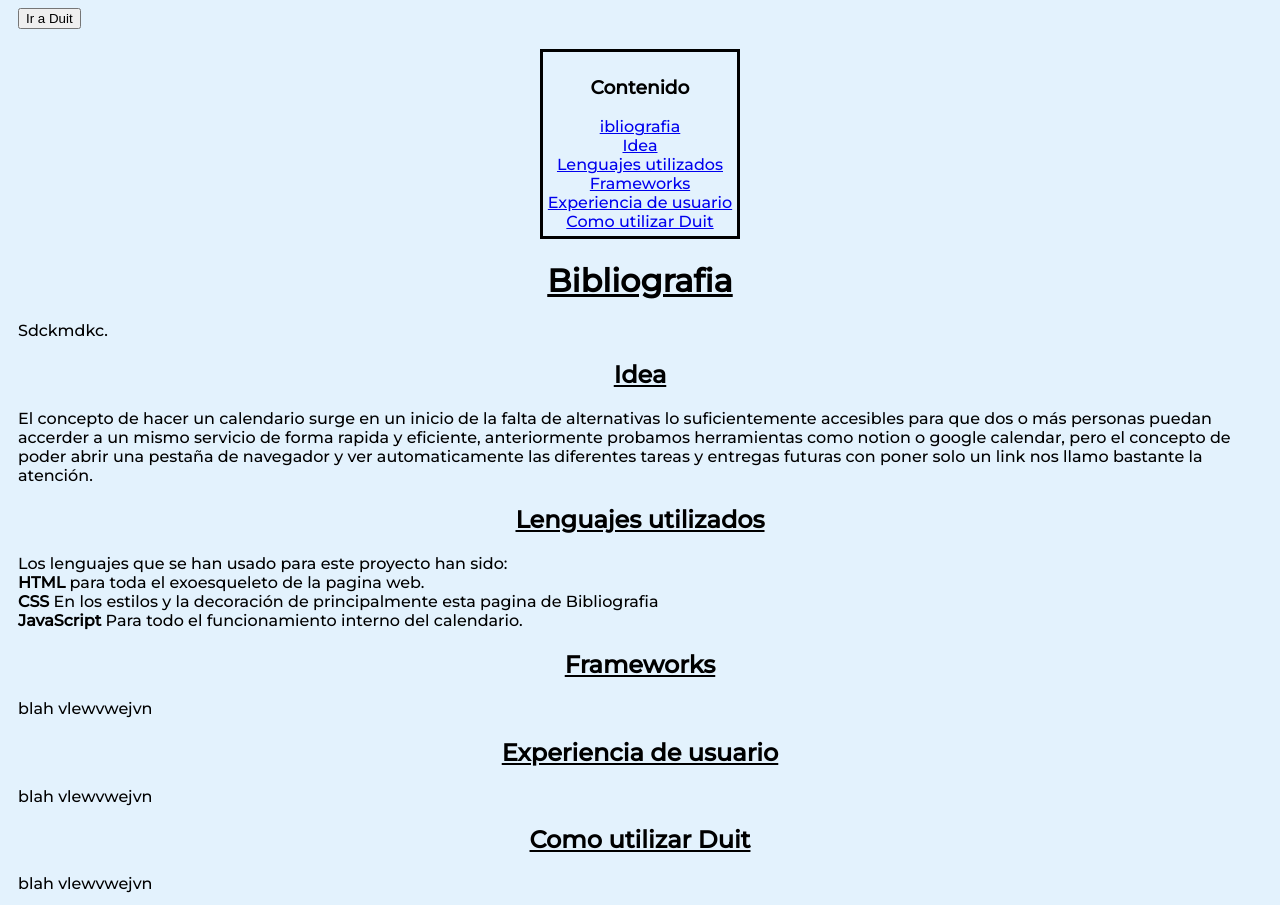
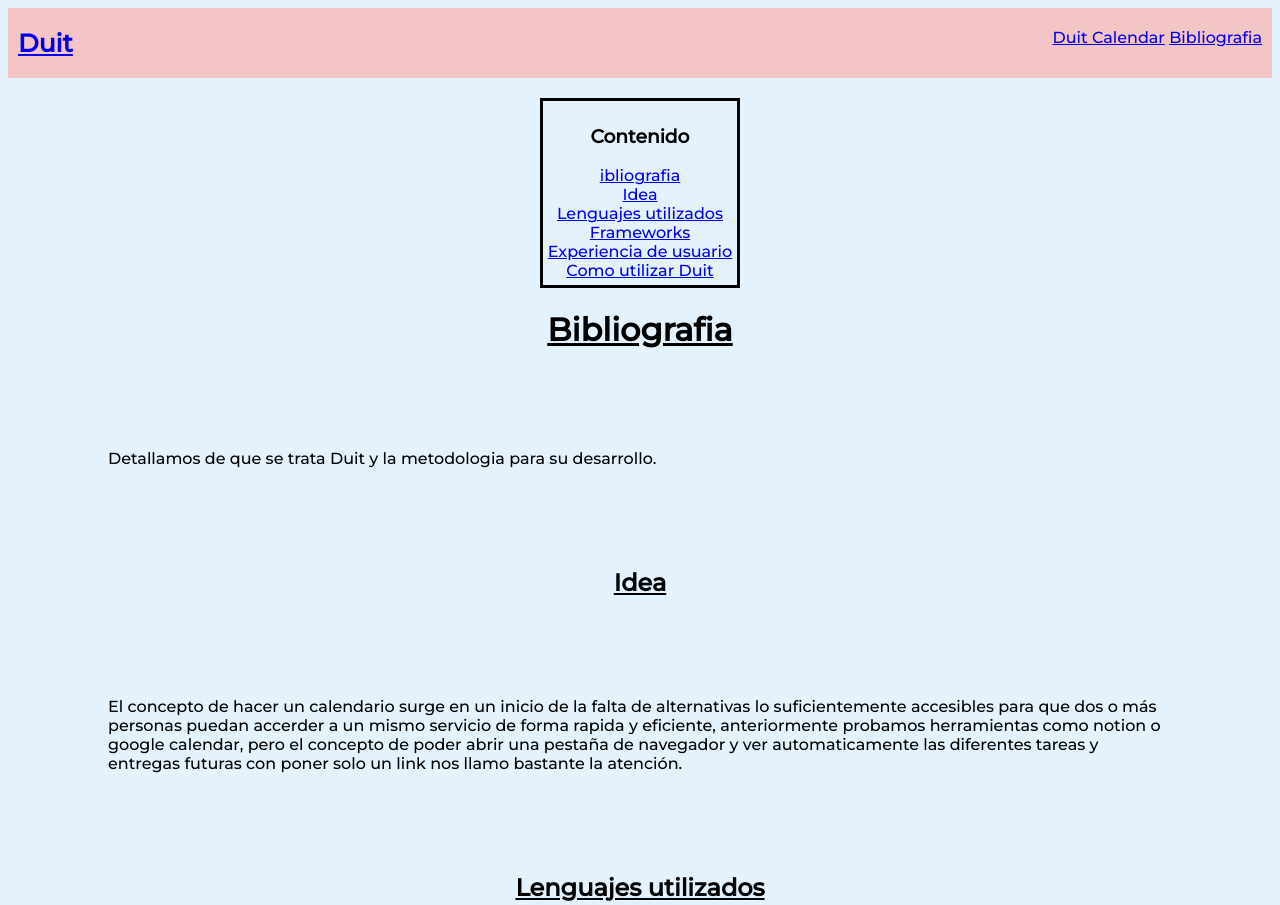
Before and after one commit to Tormenta88/Duit, a plain HTML site: page index.html in a window 1280 px wide. Shown: the top 905 px of the page. Drawn offline with Linux system fonts and the light colour scheme.

Commit message:
Creación del encabezado

```diff
--- a/estilos.css
+++ b/estilos.css
@@ -1,6 +1,27 @@
 body{
     background-color: #E3F2FD;
     font-family: 'Montserrat', sans-serif;
+
+    }
+
+    .encabezado {
+      overflow: hidden;
+      background-color: #f4c5c5;
+      padding: 20px 10px;
+    }
+
+    .encabezado a.logo {
+      font-size: 25px;
+      font-weight: bold;
+    }
+
+    .encabezado a.hover {
+      background-color: aqua;
+      color: white;
+    }
+
+    .encabezado-derecha {
+      float: right;
     }
 
     #titulo {
@@ -33,6 +54,6 @@ body{
     }
 
     p {
-      margin-left: 10px;
+      margin: 100px;
       justify-content: center;
     }
--- a/index.html
+++ b/index.html
@@ -2,6 +2,9 @@
 <html>
 
   <head>
+
+    <meta name="viewport" content="width=device-width, initial-scale=1">
+
     <title> Bibliografia </title>
     <link rel="stylesheet" href="estilos.css">
     <link href="https://fonts.googleapis.com/css2?family=Montserrat:wght@100;500&display=swap" rel="stylesheet">
@@ -10,8 +13,12 @@
 
   <body>
 
-    <div class="boton">
-      <button> Ir a Duit </button>
+    <div class="encabezado">
+      <a href="#default" class="logo"> Duit </a>
+      <div class="encabezado-derecha">
+        <a class="boton-home" href="#Duit Calendar"> Duit Calendar</a>
+        <a class="boton-bibliografia" href="#Bibliografia"> Bibliografia </a>
+      </div>
     </div>
 
     <div class="caja">
@@ -29,11 +36,10 @@
     </div>
     </div>
 
-
     <div class="contenido">
 
       <h1 id="titulo"> Bibliografia </h1>
-      <p> Sdckmdkc. </p>
+      <p> Detallamos de que se trata Duit y la metodologia para su desarrollo. </p>
 
       <h2 id="Idea"> Idea </h2>
       <p> El concepto de hacer un calendario surge en un inicio de la falta de alternativas lo suficientemente accesibles para que dos o más personas puedan accerder a un mismo servicio de forma rapida y eficiente, anteriormente probamos herramientas como notion o google calendar, pero el concepto de poder abrir una pestaña de navegador y ver automaticamente las diferentes tareas y entregas futuras con poner solo un link nos llamo bastante la atención. </p>
@@ -44,13 +50,13 @@
       <b>CSS</b> En los estilos y la decoración de principalmente esta pagina de Bibliografia<br><b>JavaScript</b> Para todo el funcionamiento interno del calendario.</p>
 
       <h2 id="Frameworks"> Frameworks </h2>
-      <p> blah vlewvwejvn </p>
+      <p> De momento ninguno....... </p>
 
       <h2 id="Experiencia de usuario"> Experiencia de usuario </h2>
-      <p> blah vlewvwejvn </p>
+      <p> Minimalista, visual y funcional. </p>
 
       <h2 id="Como utilizar Duit"> Como utilizar Duit </h2>
-      <p> blah vlewvwejvn </p>
+      <p> Añadir tarea...... </p>
 
     </div>
   </body>
```
Also changed, not shown: multimedia/logo.png (added), multimedia/logo_svg.svg (added).
